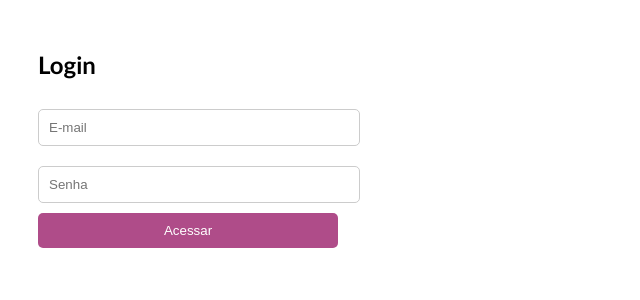
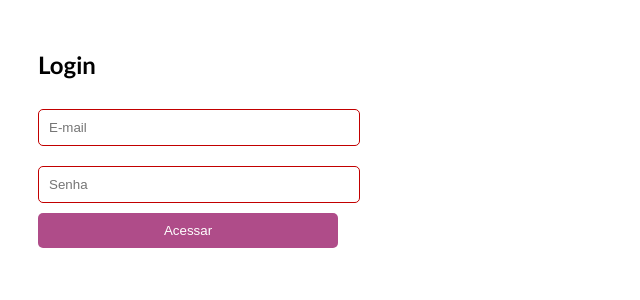
Before and after one commit to SilviaBea/ATP_Devops, a React (Create React App) app: page / in a window 1280 px wide. Shown: the top 300 px of the page, without its empty margins (0-640 px from the left). Built offline with nearby package versions, Linux system fonts and the light colour scheme.

Commit message:
change input color

```diff
--- a/src/index.css
+++ b/src/index.css
@@ -16,7 +16,7 @@
   padding: 10px;
   margin: 10px 0;
   border-radius: 5px;
-  border: 1px solid #ccc;
+  border: 1px solid #c20000;
 }
 
 .login-button {
```
